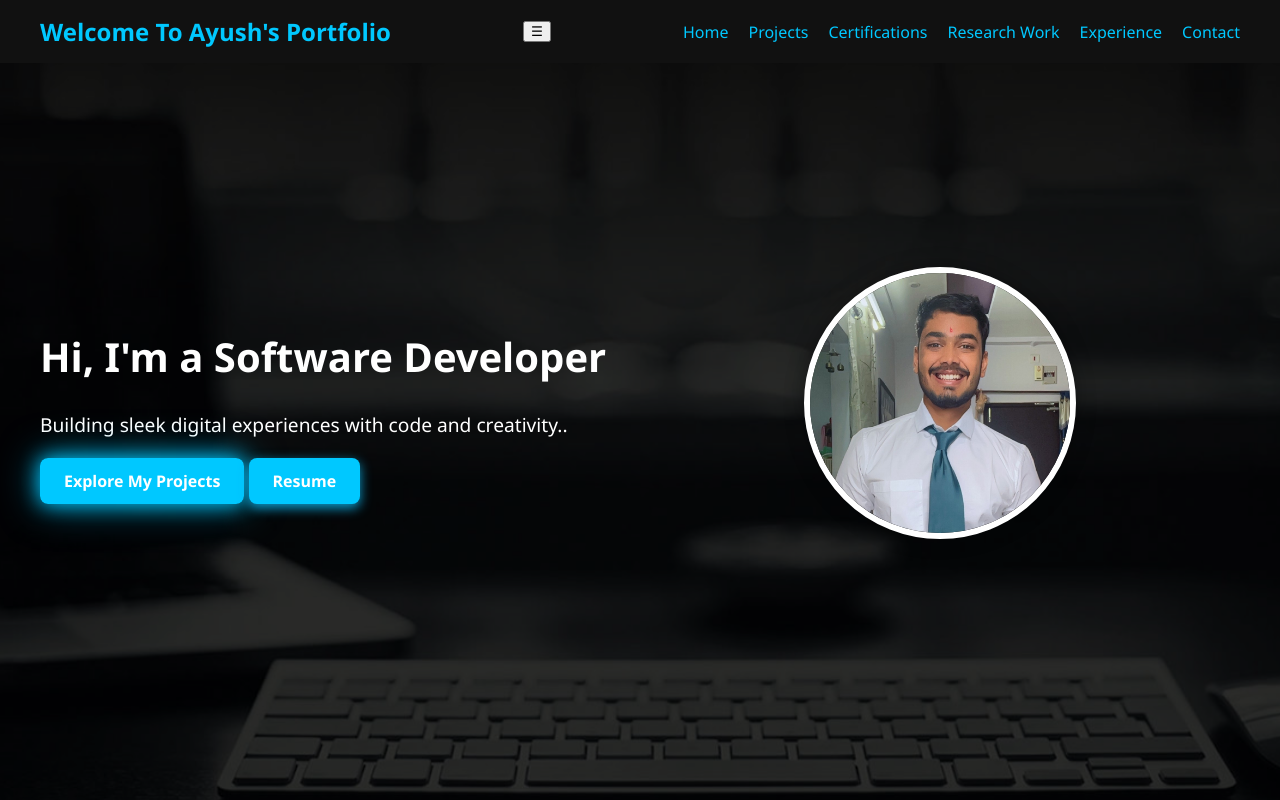
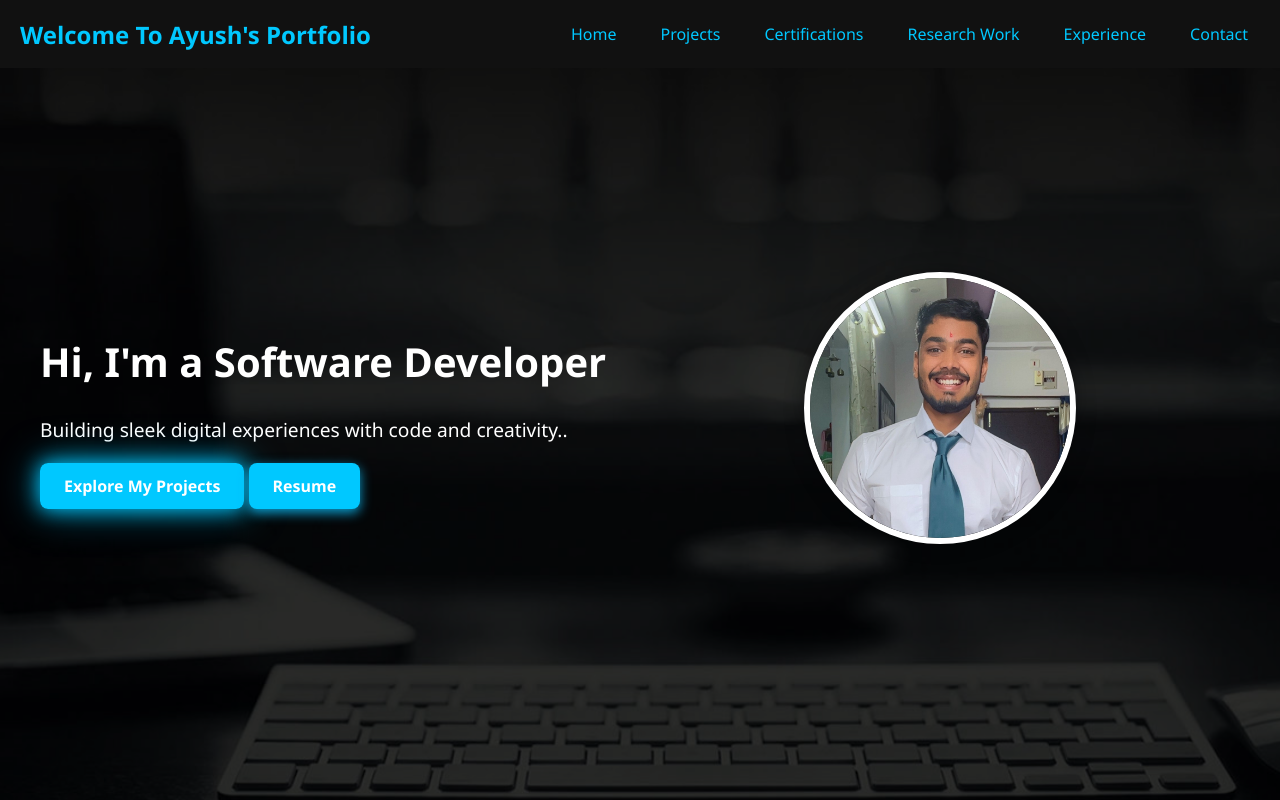
Before and after one commit to ayush172003/my-portfolio0, a plain HTML site: page index.html in a window 1280 px wide. Shown: the top 800 px of the page. Drawn offline with Linux system fonts and the light colour scheme.

Commit message:
Update style.css

```diff
--- a/style.css
+++ b/style.css
@@ -60,38 +60,86 @@ body {
   background: #f0f0f0;
   border-radius: 4px;
 } */
- .navbar {
+ /* Default: mobile style with 3-dot menu */
+.navbar {
   background: var(--nav-bg);
-  padding: 15px 40px;
-  position: sticky;
-  top: 0;
+  padding: 15px 20px;
   display: flex;
   justify-content: space-between;
   align-items: center;
+  position: sticky;
+  top: 0;
   z-index: 1000;
 }
 
-.logo {
+.menu-toggle {
+  background: none;
+  color: var(--nav-text);
+  font-size: 28px;
+  border: none;
+  cursor: pointer;
+  display: block; /* visible on mobile */
+}
+
+.nav-links {
+  display: none;
+  flex-direction: column;
+  position: absolute;
+  top: 60px;
+  right: 20px;
+  background: #fff;
+  padding: 10px;
+  border-radius: 8px;
+  box-shadow: 0 4px 12px rgba(0,0,0,0.1);
+}
+
+.nav-links.show {
+  display: flex;
+}
+
+.nav-links a {
+  padding: 8px 12px;
+  text-decoration: none;
+  color: #222;
+  transition: background 0.3s;
+}
+
+.nav-links a:hover {
+  background: #f0f0f0;
+  border-radius: 4px;
+}
+
+/* Desktop view: show links horizontally, hide menu icon */
+@media screen and (min-width: 768px) {
+  .menu-toggle {
+    display: none;
+  }
+
+  .nav-links {
+    display: flex !important;
+    position: static;
+    flex-direction: row;
+    background: transparent;
+    box-shadow: none;
+    padding: 0;
+  }
+
+  .nav-links a {
+    color: var(--nav-text);
+    margin-left: 20px;
+  }
+
+  .nav-links a:hover {
+    background: none;
+    text-decoration: underline;
+  }
+}.logo {
   font-size: 1.5rem;
   font-weight: bold;
   color: var(--nav-text);
 }
 
-.nav-links {
-  display: flex;
-  gap: 20px;
-}
 
-.nav-links a {
-  color: var(--nav-text);
-  text-decoration: none;
-  font-weight: 500;
-  transition: color 0.3s;
-}
-
-.nav-links a:hover {
-  color: #00e5ff;
-}
 
   section {
     padding: 40px 20px;
```
